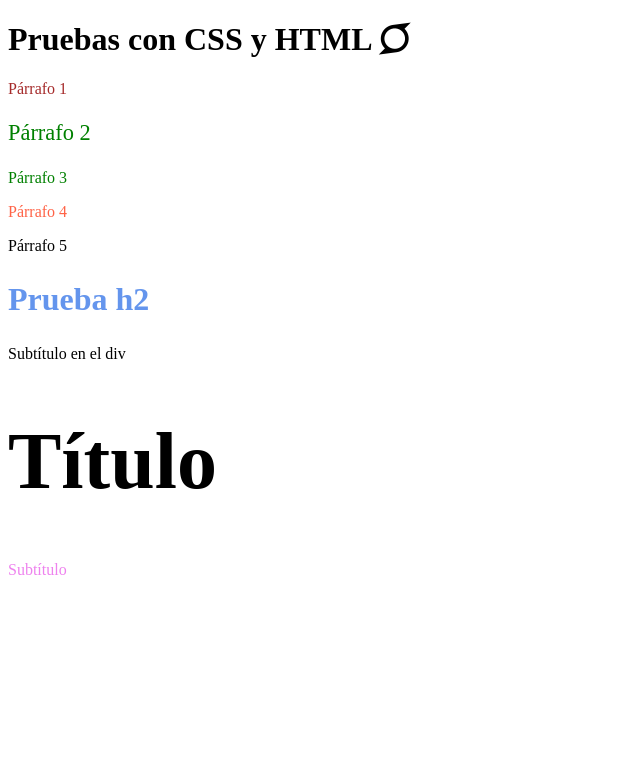
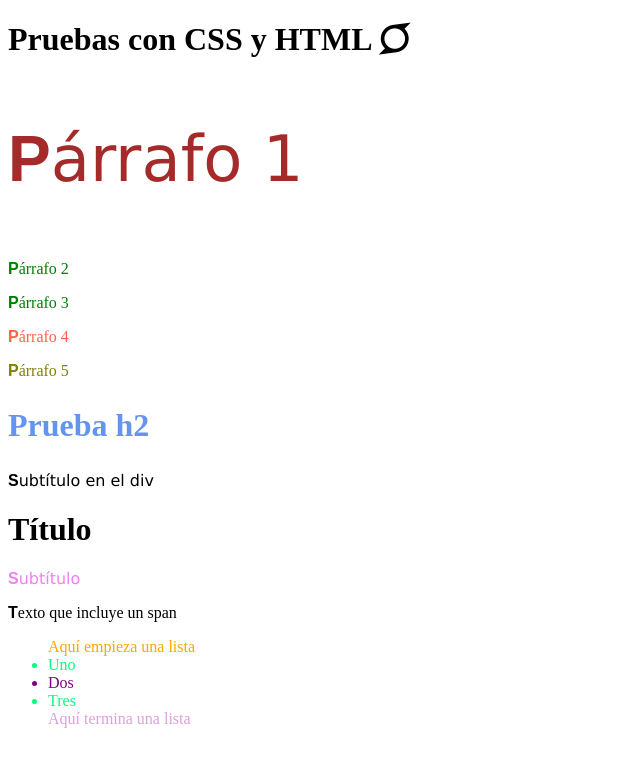
Before and after one commit to daviro05/Curso_Babel, a website: page Pruebas/index.html in a window 1280 px wide. Shown: the whole page, without its empty margins (0-640 px from the left). Drawn offline with Linux system fonts and the light colour scheme.

Commit message:
Nuevos cambios en Pruebas, viendo diferentes propiedades y funcionalidades en CSS3

```diff
--- a/Pruebas/css/style.css
+++ b/Pruebas/css/style.css
@@ -13,8 +13,8 @@ h2{
     color: green;
 }
 
-.grande{
-    font-size: 1.4rem;
+.grande:hove{
+    font-size: 4rem;
 }
 
 header > p{
@@ -22,9 +22,52 @@ header > p{
 }
 
 h1.enorme{
-    font-size: 5rem;
+    font-size: 2rem;
 }
 
 p[lang='es']{
     color: tomato;
 }
+
+p:hover span{
+    font-size: 3rem;
+}
+
+p::first-letter{
+    font-weight: bold;
+    font-family: Arial, Helvetica, sans-serif;
+}
+
+ul::after{
+content: 'Aquí termina una lista';
+color:plum;
+}
+
+ul::before{
+content: 'Aquí empieza una lista';
+color: orange;
+}
+
+/* Pseudoclases jerárquicas */
+
+li:nth-child(even){
+    color:purple;
+}
+
+li:nth-child(odd){
+    color:springgreen;
+}
+
+p:nth-child(6){
+    color:olive;
+}
+/* Todos los parrafos que sean el primero en la lista de hijos*/
+p:nth-of-type(1){
+    font-family: 'Lucida Sans';
+}
+
+/* Aqui es igual que el anterior, pero está limitado solo al primer hijo de body que sea un p*/
+body>p:nth-of-type(1){
+    font-family: 'Lucida Sans';
+    font-size: 4rem;
+}
--- a/Pruebas/index.html
+++ b/Pruebas/index.html
@@ -17,7 +17,7 @@
     <p class="verde grande">Párrafo 2</p>
     <p class="verde">Párrafo 3</p>
     <p lang="es">Párrafo 4</p>
-    <p lang="en">Párrafo 5</p>
+    <p>Párrafo 5</p>
     <h2>Prueba h2</h2>
     <header>
         <div>
@@ -26,5 +26,12 @@
             <h1 class="enorme">Título</h1>
             <p>Subtítulo</p>
     </header>
+    <p>Texto que incluye un <span>span</span></p>
+    <!-- Para probar ::after y ::before -->
+    <ul>
+        <li>Uno</li>
+        <li>Dos</li>
+        <li>Tres</li>
+    </ul>
 </body>
 </html>
```
Also changed, not shown: Pruebas/favicon.ico (added), README.md.
